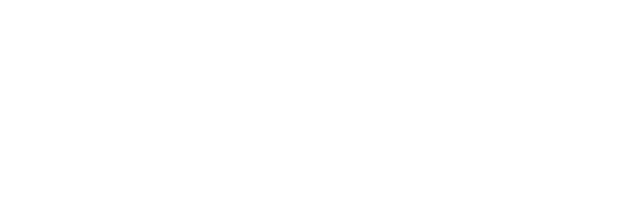
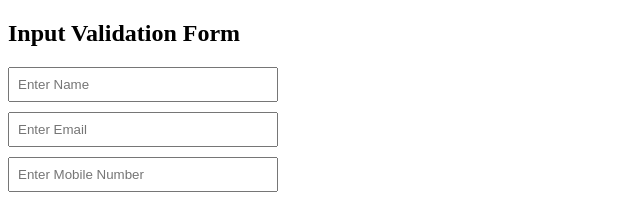
Before and after one commit to acciojob/validate-inputs-ayushS22, a website: page main.html in a window 1280 px wide. Shown: the whole page, without its empty margins (0-640 px from the left). Drawn offline with Linux system fonts and the light colour scheme.

Commit message:
created a submission

```diff
--- a/main.html
+++ b/main.html
@@ -1,16 +1,24 @@
 <!DOCTYPE html>
+<html>
+<head>
+  <title>Input Validation</title>
+  <style>
+    input {
+      display: block;
+      margin: 10px 0;
+      padding: 8px;
+      width: 250px;
+    }
+  </style>
+</head>
+<body>
 
-<html>
+  <h2>Input Validation Form</h2>
 
-<head>
-	<link rel="stylesheet" href="styles.css">
-</head>
+  <input type="text" id="name" placeholder="Enter Name" onkeyup="validateName()">
+  <input type="text" id="email" placeholder="Enter Email" onkeyup="validateEmail()">
+  <input type="text" id="mobile" placeholder="Enter Mobile Number" onkeyup="validateMobile()">
 
-<body>
-	<!-- the entire body must be written by student -->
-    <script type="text/javascript" src="./script.js">
-</script>
-
+  <script src="script.js"></script>
 </body>
-
 </html>
--- a/script.js
+++ b/script.js
@@ -1 +1,27 @@
 //your JS code here. If required.
+function validateName() {
+  const name = document.getElementById("name");
+  const pattern = /^[A-Za-z]{3,}$/;
+
+  name.style.backgroundColor = pattern.test(name.value)
+    ? "lightgreen"
+    : "pink";
+}
+
+function validateEmail() {
+  const email = document.getElementById("email");
+  const pattern = /^[a-z0-9._%+-]+@[a-z0-9.-]+\.[a-z]{2,}$/;
+
+  email.style.backgroundColor = pattern.test(email.value)
+    ? "lightgreen"
+    : "pink";
+}
+
+function validateMobile() {
+  const mobile = document.getElementById("mobile");
+  const pattern = /^[0-9]{10}$/;
+
+  mobile.style.backgroundColor = pattern.test(mobile.value)
+    ? "lightgreen"
+    : "pink";
+}
```
